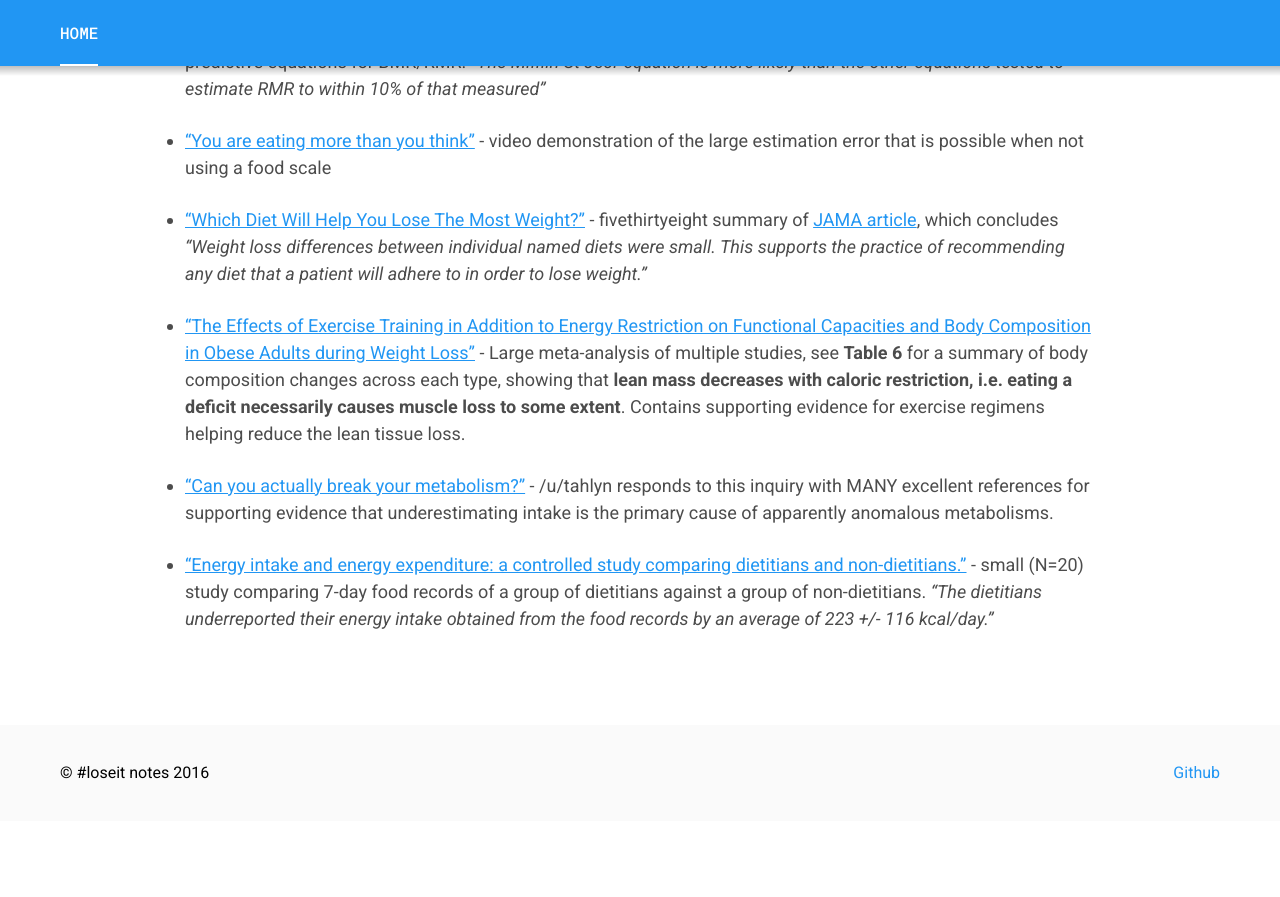
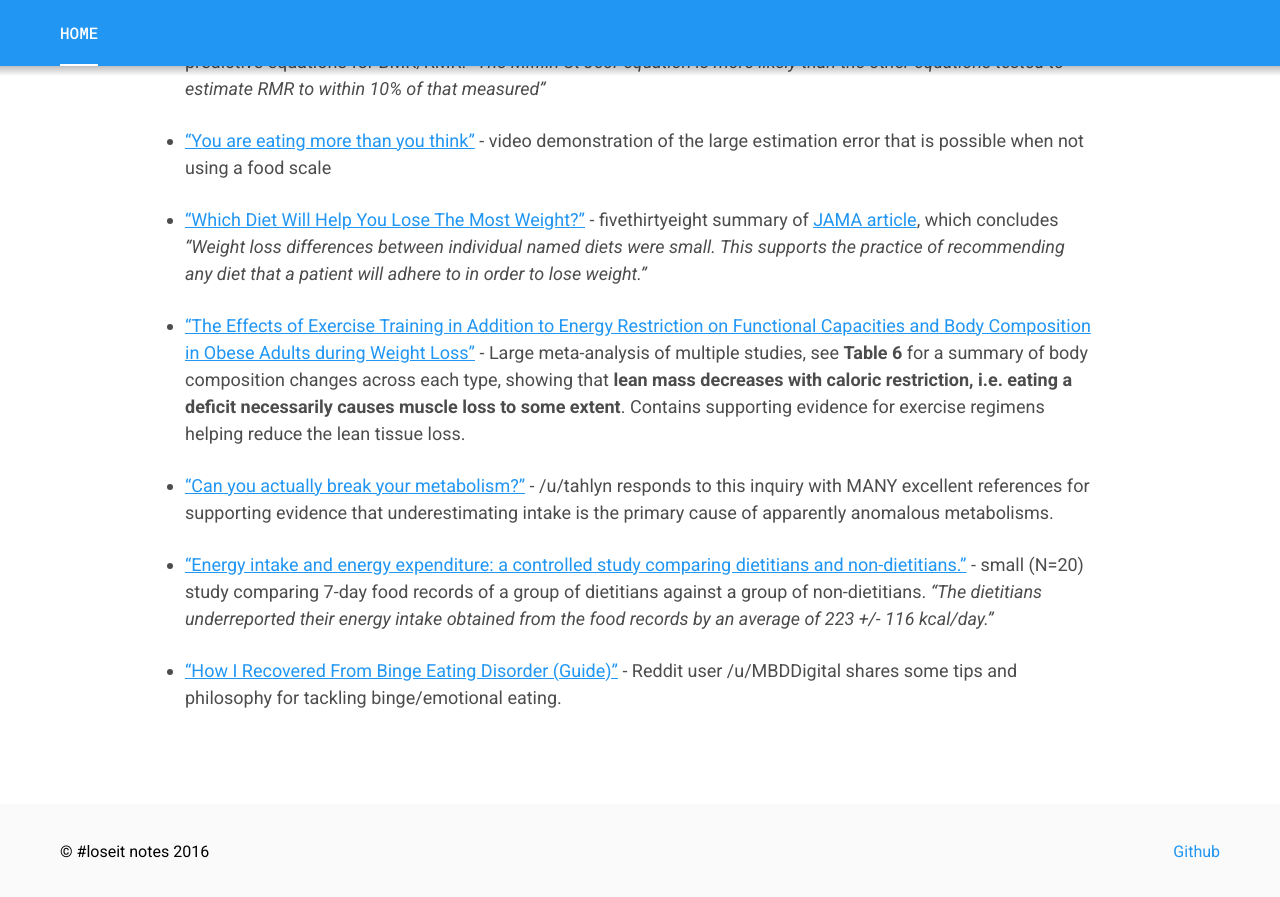
Before and after one commit to loseitIRC/loseitdocs, a Jekyll site: the page built from index.markdown, in a window 1280 px wide and 900 px high, scrolled down 1717 px. Shown: the top 897 px of the window. Built offline with Jekyll 4.4.1, drawn with Linux system fonts in a browser that asks for light colours; before the commit the page ends 2538 px from its top, so only the background shows below that.

Commit message:
Added link to emotional eating post on /r/loseit

```diff
--- a/index.markdown
+++ b/index.markdown
@@ -47,3 +47,5 @@ Want to contribute?  [Fork this site on GitHub](https://github.com/loseitIRC/los
 * ["Can you actually break your metabolism?"](https://www.reddit.com/r/fatlogic/comments/2i6oa3/can_you_actually_break_your_metabolism/ckzboth) - /u/tahlyn responds to this inquiry with MANY excellent references for supporting evidence that underestimating intake is the primary cause of apparently anomalous metabolisms.
 
 * ["Energy intake and energy expenditure: a controlled study comparing dietitians and non-dietitians."](http://www.ncbi.nlm.nih.gov/pubmed/12396160) - small (N=20) study comparing 7-day food records of a group of dietitians against a group of non-dietitians.  *"The dietitians underreported their energy intake obtained from the food records by an average of 223 +/- 116 kcal/day."*
+
+* ["How I Recovered From Binge Eating Disorder (Guide)"](https://www.reddit.com/r/loseit/comments/4iqe36/how_i_recovered_from_binge_eating_disorder_guide/) - Reddit user /u/MBDDigital shares some tips and philosophy for tackling binge/emotional eating.
```
